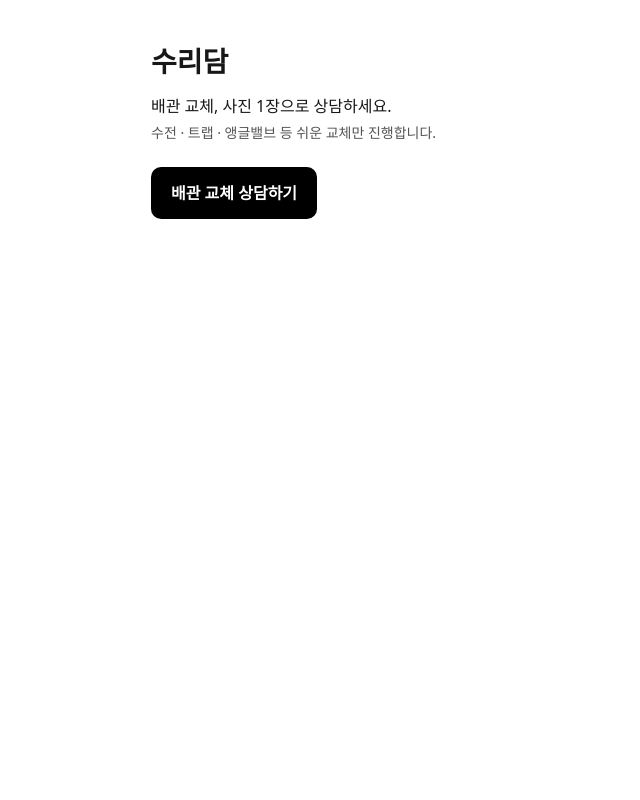
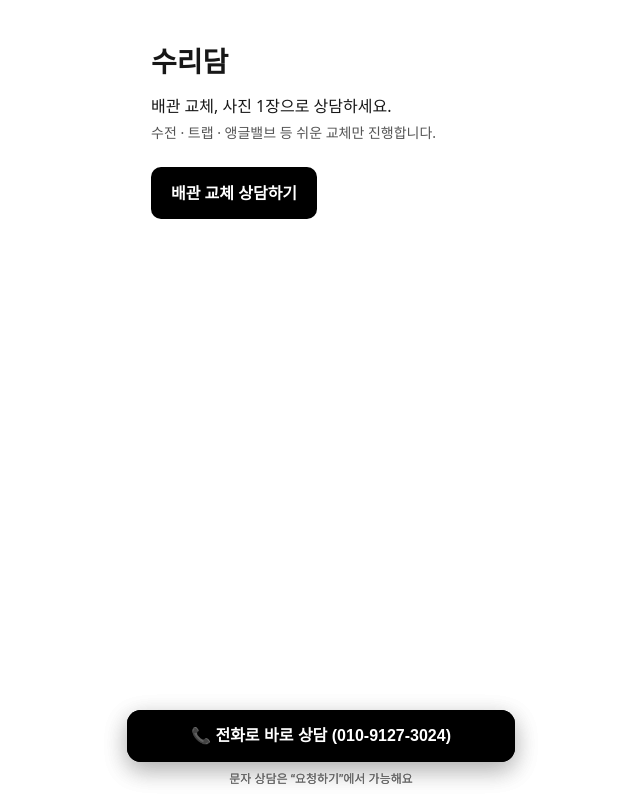
Before and after one commit to berrypizza/suridam, a Next.js app: page / in a window 1280 px wide. Shown: the whole page, without its empty margins (319-959 px from the left). Built offline with nearby package versions, Linux system fonts and the light colour scheme.

Commit message:
add global sticky call button

```diff
--- a/app/layout.tsx
+++ b/app/layout.tsx
@@ -32,8 +32,46 @@ export default function RootLayout({
             margin: "0 auto",
             minHeight: "100vh",
             padding: "16px",
+            paddingBottom: "96px", // ✅ 하단 고정바 공간 확보
           }}>
           {children}
+          <div
+            style={{
+              position: "fixed",
+              left: "50%",
+              transform: "translateX(-50%)",
+              bottom: 12,
+              width: "calc(420px - 32px)",
+              maxWidth: "calc(100vw - 32px)",
+              zIndex: 50,
+            }}>
+            <a
+              href="tel:01091273024"
+              style={{
+                display: "block",
+                width: "100%",
+                textAlign: "center",
+                padding: "14px 16px",
+                borderRadius: 14,
+                background: "#000",
+                color: "#fff",
+                textDecoration: "none",
+                fontWeight: 900,
+                boxShadow: "0 8px 24px rgba(0,0,0,0.18)",
+              }}>
+              📞 전화로 바로 상담 (010-9127-3024)
+            </a>
+
+            <div
+              style={{
+                marginTop: 8,
+                textAlign: "center",
+                fontSize: 12,
+                color: "#666",
+              }}>
+              문자 상담은 “요청하기”에서 가능해요
+            </div>
+          </div>
         </div>
       </body>
     </html>
--- a/app/page.tsx
+++ b/app/page.tsx
@@ -25,6 +25,43 @@ export default function Home() {
         }}>
         배관 교체 상담하기
       </a>
+      <div
+        style={{
+          position: "fixed",
+          left: "50%",
+          transform: "translateX(-50%)",
+          bottom: 12,
+          width: "calc(420px - 32px)",
+          maxWidth: "calc(100vw - 32px)",
+          zIndex: 50,
+        }}>
+        <a
+          href="tel:01091273024"
+          style={{
+            display: "block",
+            width: "100%",
+            textAlign: "center",
+            padding: "14px 16px",
+            borderRadius: 14,
+            background: "#000",
+            color: "#fff",
+            textDecoration: "none",
+            fontWeight: 900,
+            boxShadow: "0 8px 24px rgba(0,0,0,0.18)",
+          }}>
+          📞 전화로 바로 상담 (010-9127-3024)
+        </a>
+
+        <div
+          style={{
+            marginTop: 8,
+            textAlign: "center",
+            fontSize: 12,
+            color: "#666",
+          }}>
+          문자 상담은 “요청하기”에서 가능해요
+        </div>
+      </div>
     </main>
   );
 }
```
